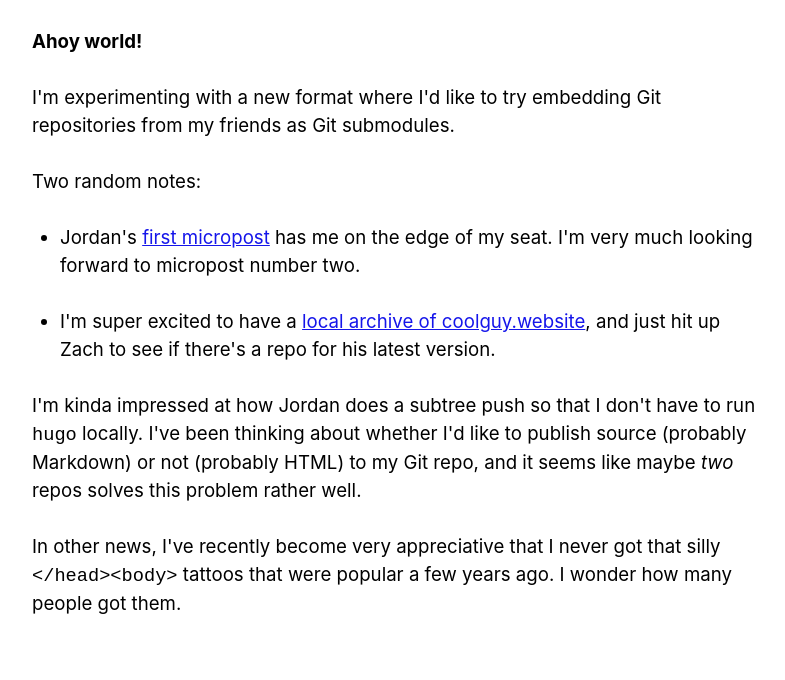
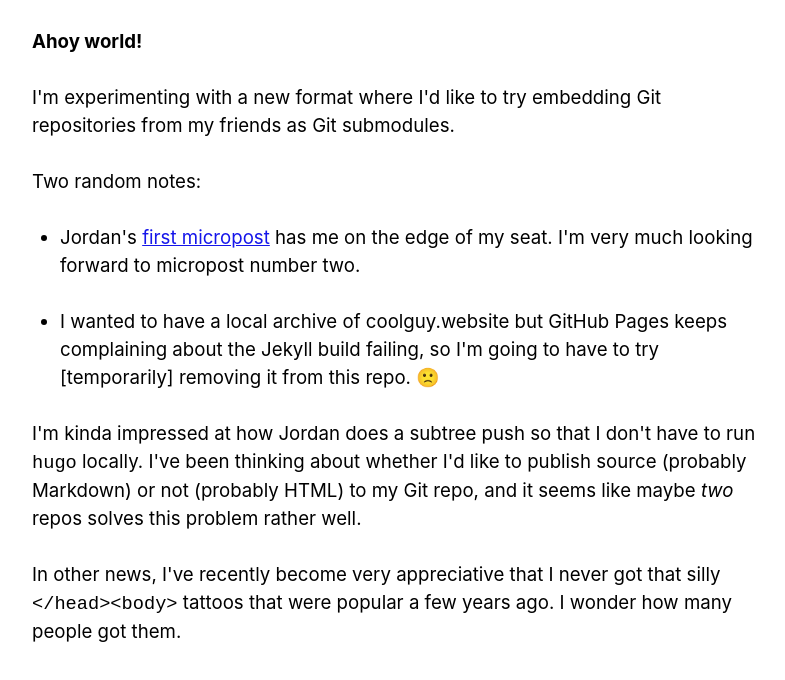
Before and after one commit to christianbundy/subjective-web, a plain HTML site: page index.html in a window 1280 px wide. Shown: the whole page, without its empty margins (244-1029 px from the left). Drawn offline with Linux system fonts and the light colour scheme.

Commit message:
Remove coolguy archive

```diff
--- a/index.html
+++ b/index.html
@@ -87,10 +87,9 @@
         micropost number two.
       </li>
       <li>
-        I'm super excited to have a
-        <a href="submodules/coolguy/www/index.html"
-          >local archive of coolguy.website</a
-        >, and just hit up Zach to see if there's a repo for his latest version.
+        I wanted to have a local archive of coolguy.website but GitHub Pages
+        keeps complaining about the Jekyll build failing, so I'm going to have
+        to try [temporarily] removing it from this repo. 🙁
       </li>
     </ul>
 
```
